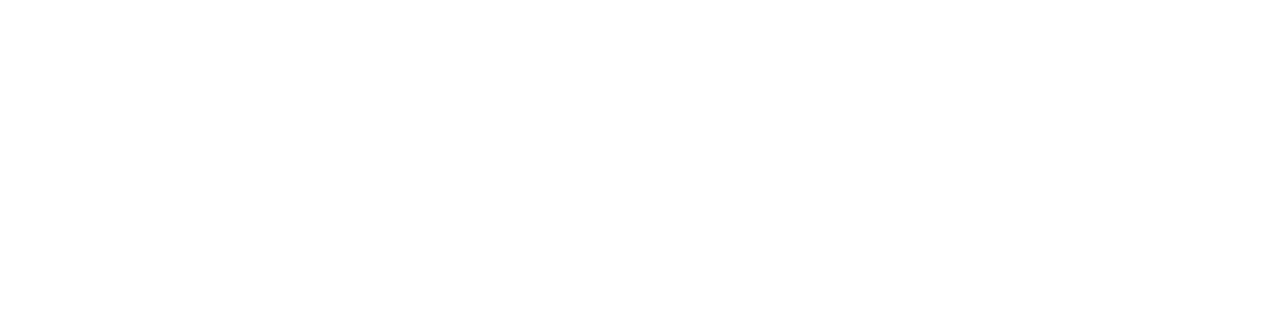
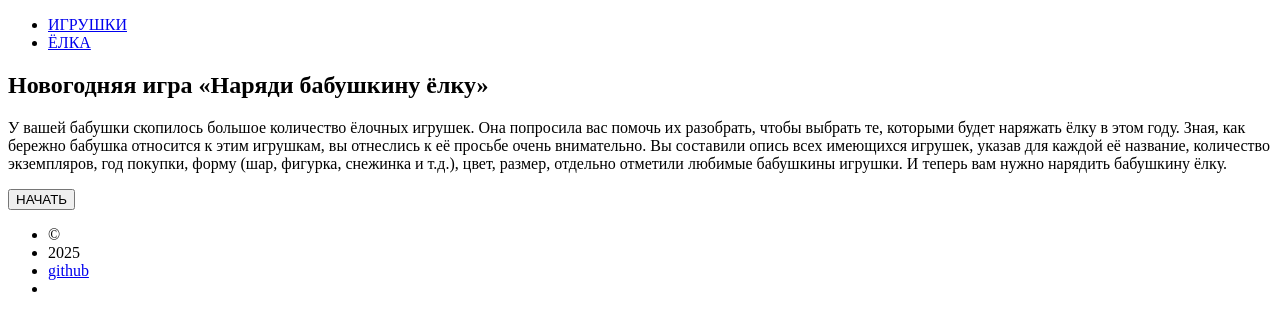
Before and after one commit to anastasia19141918/christmas-task, a plain HTML site: page index.html in a window 1280 px wide. Drawn offline with Linux system fonts and the light colour scheme.

Commit message:
feat: add html main

```diff
--- a/index.html
+++ b/index.html
@@ -3,9 +3,54 @@
 <head>
   <meta charset="UTF-8">
   <meta name="viewport" content="width=device-width, initial-scale=1.0">
-  <title>Grandma's Attic</title>
+  <link rel="icon" href="./src/icon/иконка.ico">
+  <title>Бабушкина Ёлка</title>
+
 </head>
 <body>
-
+  <header class="header">
+    <div class="wrapper header__wrapper">
+      <nav class="header__nav">
+        <div class="header__icon"></div>
+        <ul class="header__links">
+          <li class="header__link"><a href="#!" class="header__itemn">ИГРУШКИ</a></li>
+          <li class="header__link"><a href="#!" class="header__itemn">ЁЛКА</a></li>
+        </ul>
+      </nav>
+    </div>
+  </header>
+  <main>
+    <section class="main">
+      <div class="wrapper">
+        <div class="main__desk">
+          <div class="main__inf">
+            <h1 class="main__title">Новогодняя игра «Наряди бабушкину ёлку»</h1>
+            <p class="main__text">У вашей бабушки скопилось большое количество ёлочных игрушек.
+              Она попросила вас помочь их разобрать, чтобы выбрать те, которыми будет наряжать ёлку в этом году.
+              Зная, как бережно бабушка относится к этим игрушкам, вы отнеслись к её просьбе очень внимательно.
+              Вы составили опись всех имеющихся игрушек, указав для каждой её название, количество экземпляров,
+              год покупки, форму (шар, фигурка, снежинка и т.д.), цвет, размер, отдельно отметили любимые бабушкины игрушки.
+              И теперь вам нужно нарядить бабушкину ёлку.
+            </p>
+            <div class="main__button">
+              <button class="main__btn">НАЧАТЬ</button>
+            </div>
+          </div>
+        </div>
+      </div>
+    </section>
+  </main>
+  <footer class="footer">
+    <div class="wrapper">
+      <div class="footer__links">
+        <ul class="footer__itemns">
+          <li class="footer__itemn">©</li>
+          <li class="footer__itemn">2025</li>
+          <li class="footer__itemn"><a href="#!" class="footer__gitub">github</a></li>
+          <li class="footer__itemn"><a href="#!" class="footer__rs"></a></li>
+        </ul>
+      </div>
+    </div>
+  </footer>
 </body>
 </html>
```
Also changed, not shown: src/icon/иконка.ico (added).
